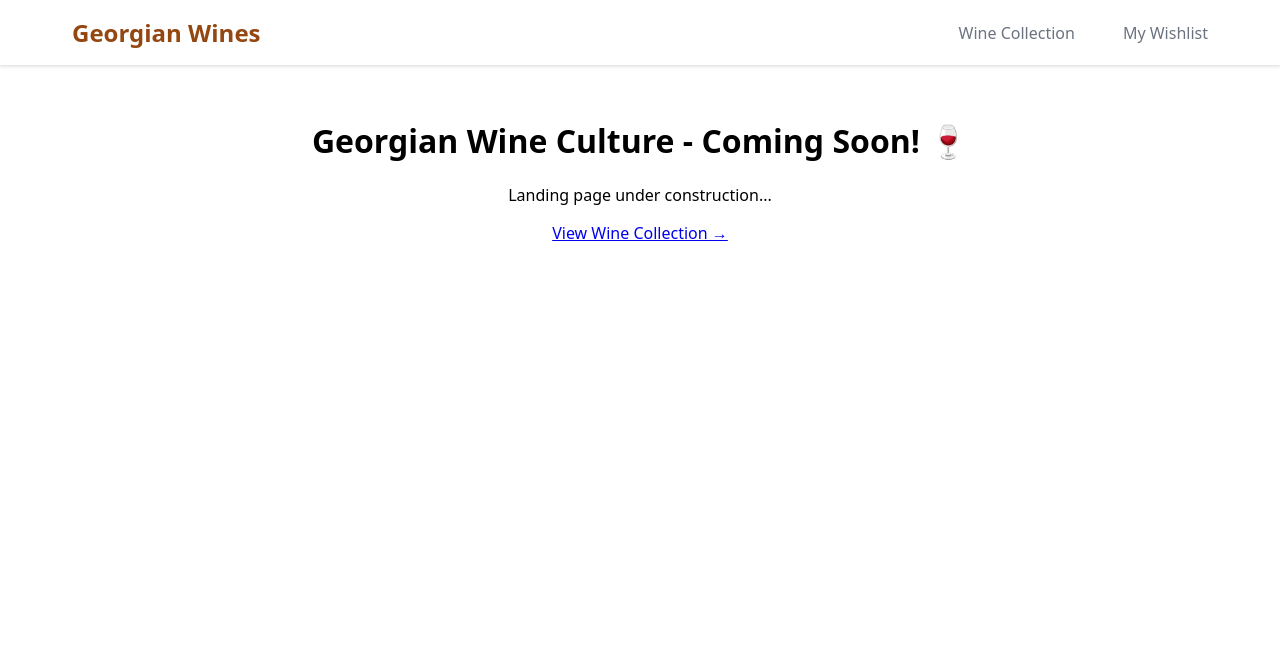
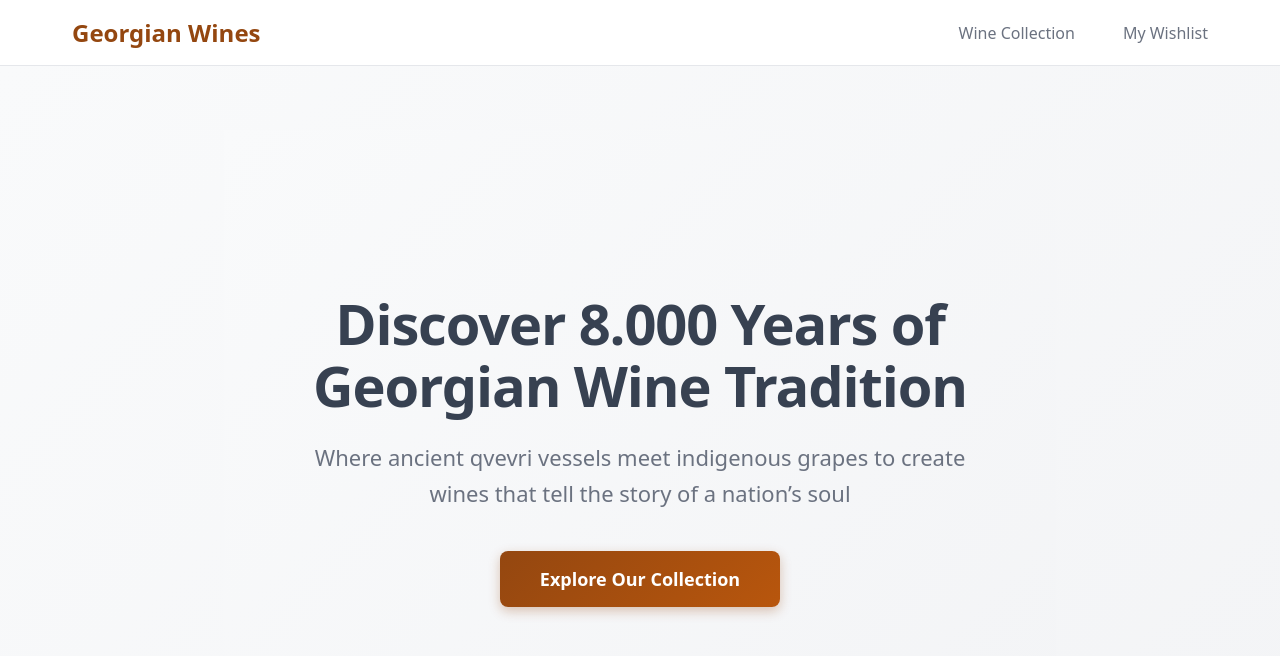
Before and after one commit to AnastasiaKhudobasheva/Georgian-Wine-App, a Next.js app: page / in a window 1280 px wide. Shown: the top 656 px of the page. Built offline with nearby package versions, Linux system fonts and the light colour scheme.

Commit message:
hero component

```diff
--- /dev/null
+++ b/components/landing/HeroSection.js
@@ -0,0 +1,119 @@
+import styled from "styled-components";
+import Link from "next/link";
+
+const HeroSection = () => {
+  return (
+    <Container>
+      <Content>
+        <Headline>Discover 8.000 Years of Georgian Wine Tradition</Headline>
+        <Tagline>
+          Where ancient qvevri vessels meet indigenous grapes to create wines
+          that tell the story of a nation&rsquo;s soul
+        </Tagline>
+        <CTAButton href="/wines">Explore Our Collection</CTAButton>
+      </Content>
+    </Container>
+  );
+};
+
+const Container = styled.section`
+  min-height: 80vh;
+  display: flex;
+  align-items: center;
+  justify-content: center;
+  background: linear-gradient(135deg, #f9fafb 0%, #f3f4f6 100%);
+  padding: 4rem 1rem;
+  position: relative;
+
+  @media (max-width: 768px) {
+    min-height: 70vh;
+    padding: 3rem 1rem;
+  }
+`;
+
+const Content = styled.div`
+  max-width: 800px;
+  text-align: center;
+  z-index: 2;
+`;
+
+const Headline = styled.h1`
+  font-size: 3.5rem;
+  font-weight: 700;
+  color: #374151;
+  line-height: 1.1;
+  margin: 0 0 1.5rem 0;
+  letter-spacing: -0.02em;
+
+  @media (max-width: 1024px) {
+    font-size: 3rem;
+  }
+
+  @media (max-width: 768px) {
+    font-size: 2.25rem;
+    margin: 0 0 1rem 0;
+  }
+
+  @media (max-width: 480px) {
+    font-size: 1.875rem;
+  }
+`;
+
+const Tagline = styled.p`
+  font-size: 1.375rem;
+  color: #6b7280;
+  line-height: 1.6;
+  margin: 0 0 2.5rem 0;
+  font-weight: 400;
+  max-width: 700px;
+  margin-left: auto;
+  margin-right: auto;
+  margin-bottom: 2.5rem;
+
+  @media (max-width: 768px) {
+    font-size: 1.125rem;
+    margin-bottom: 2rem;
+  }
+
+  @media (max-width: 480px) {
+    font-size: 1rem;
+    margin-bottom: 1.5rem;
+  }
+`;
+
+const CTAButton = styled(Link)`
+  display: inline-flex;
+  align-items: center;
+  justify-content: center;
+  padding: 1rem 2.5rem;
+  background: linear-gradient(135deg, #944710 0%, #b8560d 100%);
+  color: white;
+  font-size: 1.125rem;
+  font-weight: 600;
+  text-decoration: none;
+  border-radius: 8px;
+  transition: all 0.3s ease;
+  box-shadow: 0 4px 12px rgba(148, 71, 16, 0.3);
+
+  &:hover {
+    transform: translateY(-2px);
+    box-shadow: 0 6px 20px rgba(148, 71, 16, 0.4);
+    background: linear-gradient(135deg, #b8560d 0%, #944710 100%);
+  }
+
+  &:active {
+    transform: translateY(0);
+  }
+
+  @media (max-width: 768px) {
+    padding: 0.875rem 2rem;
+    font-size: 1rem;
+  }
+
+  @media (max-width: 480px) {
+    padding: 0.75rem 1.5rem;
+    font-size: 0.875rem;
+  }
+`;
+
+export default HeroSection;
--- a/pages/index.js
+++ b/pages/index.js
@@ -1,11 +1,32 @@
+import styled from "styled-components";
+import HeroSection from "@/components/landing/HeroSection";
+
 const LandingPage = () => {
   return (
-    <div style={{ padding: "2rem", textAlign: "center" }}>
-      <h1>Georgian Wine Culture - Coming Soon! 🍷</h1>
-      <p>Landing page under construction...</p>
-      <a href="/wines">View Wine Collection →</a>
-    </div>
+    <Container>
+      <HeroSection>Hero placeholder</HeroSection>
+    </Container>
+    // <div style={{ padding: "2rem", textAlign: "center" }}>
+    //   <h1>Georgian Wine Culture - Coming Soon! 🍷</h1>
+    //   <p>Landing page under construction...</p>
+    //   <a href="/wines">View Wine Collection →</a>
+    // </div>
   );
 };
 
+const Container = styled.section`
+  min-height: 80vh;
+  display: flex;
+  align-items: center;
+  justify-content: center;
+  background: linear-gradient(135deg, #f9fafb 0%, #f3f4f6 100%);
+  padding: 4rem 1rem;
+  position: relative;
+
+  @media (max-width: 768px) {
+    min-height: 70vh;
+    padding: 3rem 1rem;
+  }
+`;
+
 export default LandingPage;
```
